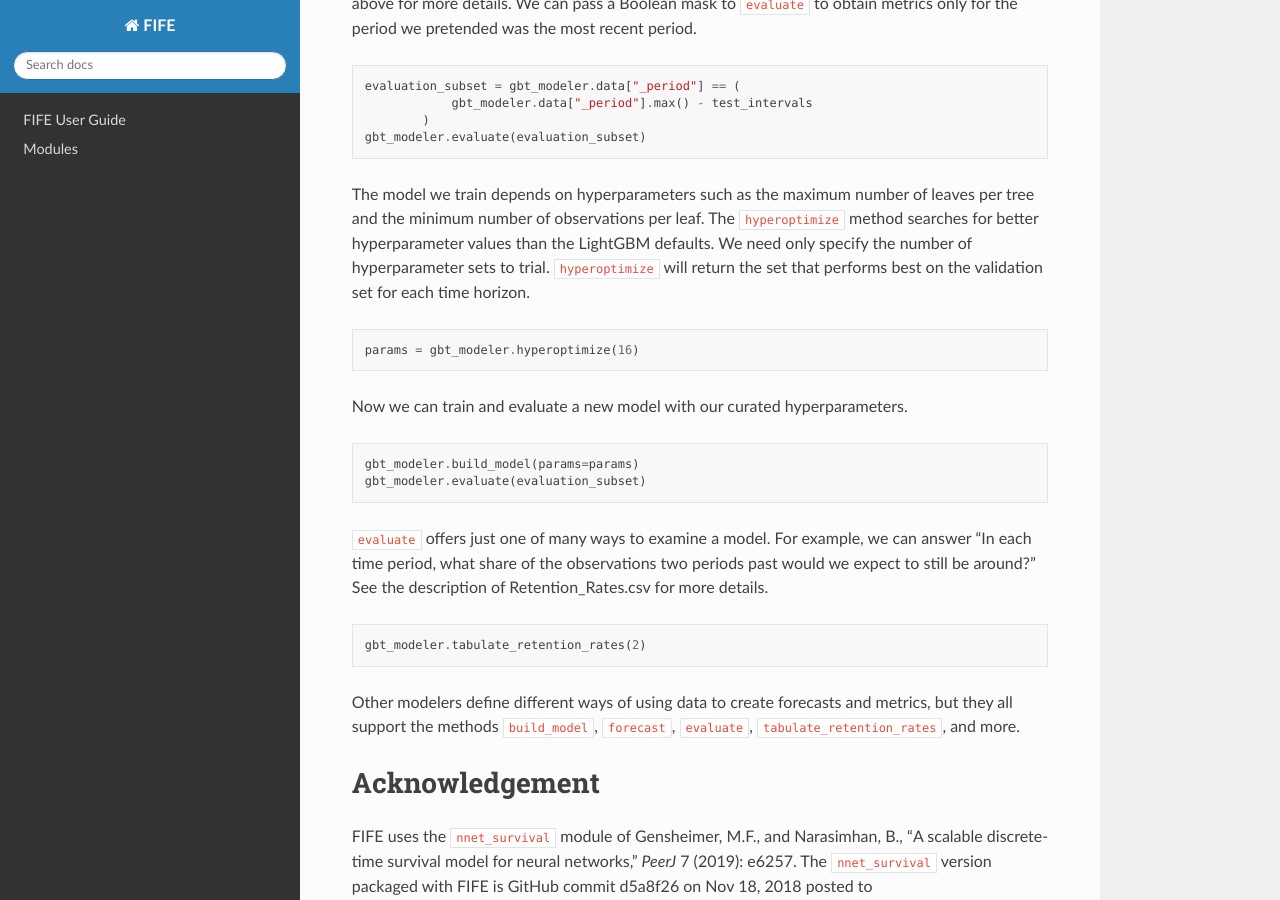
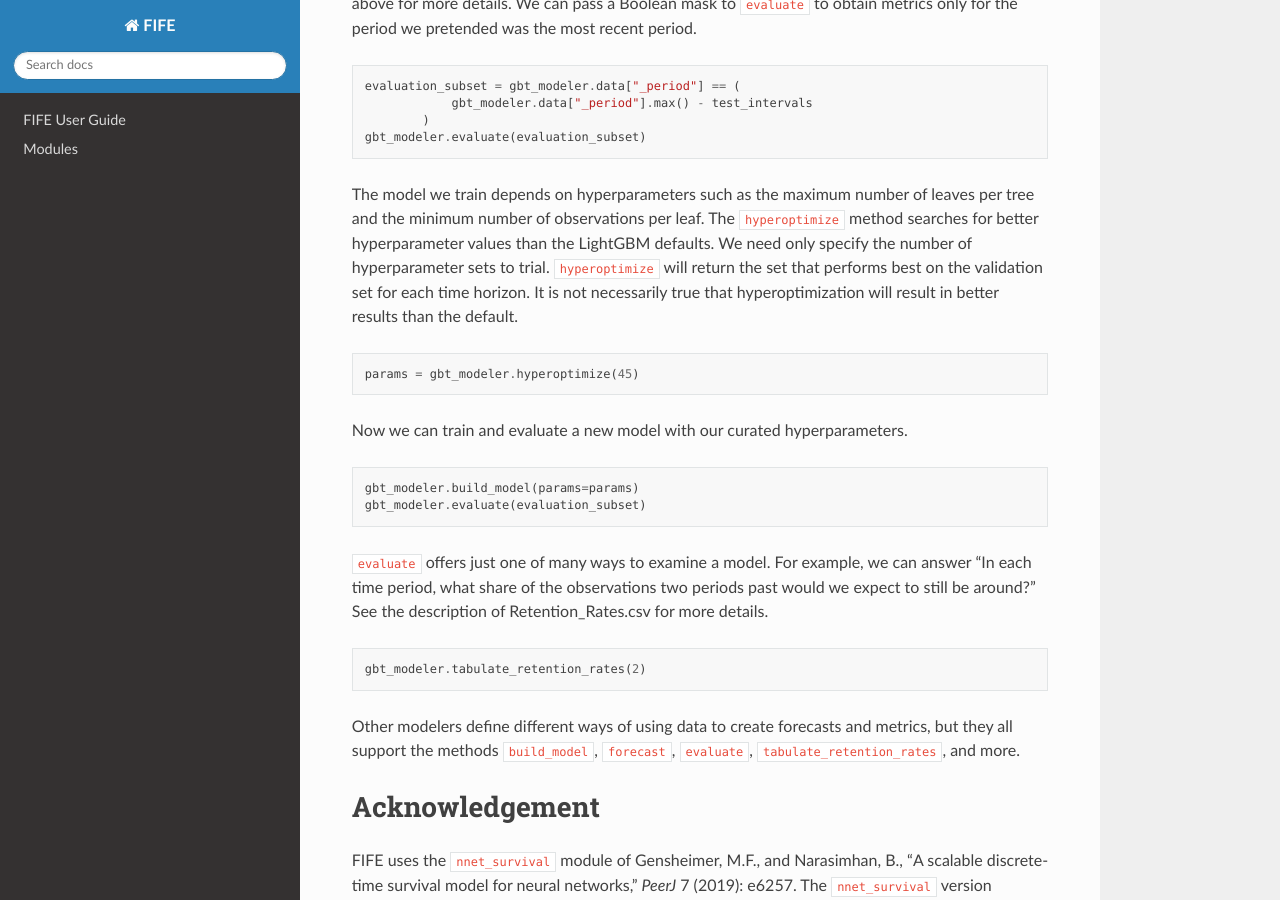
Before and after one commit to IDA-HumanCapital/fife, a Sphinx documentation site: the page built from docs/user_guide.md, in a window 1280 px wide and 900 px high, scrolled down 12655 px. Built offline with Sphinx 7.4.7 and the Read the Docs theme 2.0.0, drawn with Linux system fonts in a browser that asks for light colours; some of the changed text lies outside the part shown.

Commit message:
UserGuide Edits
Made edits to the userguide including:

* Fixing the hyperoptimization example
* Making some small clarifications to the guide

````diff
--- a/docs/user_guide.md
+++ b/docs/user_guide.md
@@ -303,7 +303,7 @@ import inspect
 print(inspect.getsource(fife.__main__))
 ```
 
-You can use FIFE modules to customize your own pipeline, whether starting from scratch or by copying and modifying `fife.__main__`. We'll want a module to process our panel data and another module to use the processed data to train a model. For this example we'll build gradient-boosted tree models using [LightGBM](https://lightgbm.readthedocs.io/en/latest/).
+You can use FIFE modules to customize your own pipeline, whether starting from scratch or by copying and modifying `fife.__main__`. We'll want a module to process our panel data and another module to use the processed data to train a model. For this example we'll build gradient-boosted tree models using [LightGBM](https://lightgbm.readthedocs.io/en/latest/). For more specific information on modules, see the modules tab.
 
 ```python
 from fife.processors import PanelDataProcessor
@@ -383,10 +383,10 @@ evaluation_subset = gbt_modeler.data["_period"] == (
 gbt_modeler.evaluate(evaluation_subset)
 ```
 
-The model we train depends on hyperparameters such as the maximum number of leaves per tree and the minimum number of observations per leaf. The `hyperoptimize` method searches for better hyperparameter values than the LightGBM defaults. We need only specify the number of hyperparameter sets to trial. `hyperoptimize` will return the set that performs best on the validation set for each time horizon.
+The model we train depends on hyperparameters such as the maximum number of leaves per tree and the minimum number of observations per leaf. The `hyperoptimize` method searches for better hyperparameter values than the LightGBM defaults. We need only specify the number of hyperparameter sets to trial. `hyperoptimize` will return the set that performs best on the validation set for each time horizon. It is not necessarily true that hyperoptimization will result in better results than the default.
 
 ```python
-params = gbt_modeler.hyperoptimize(16)
+params = gbt_modeler.hyperoptimize(45)
 ```
 
 Now we can train and evaluate a new model with our curated hyperparameters.
````
Also changed, not shown: requirements.txt (+201 -58 lines).
